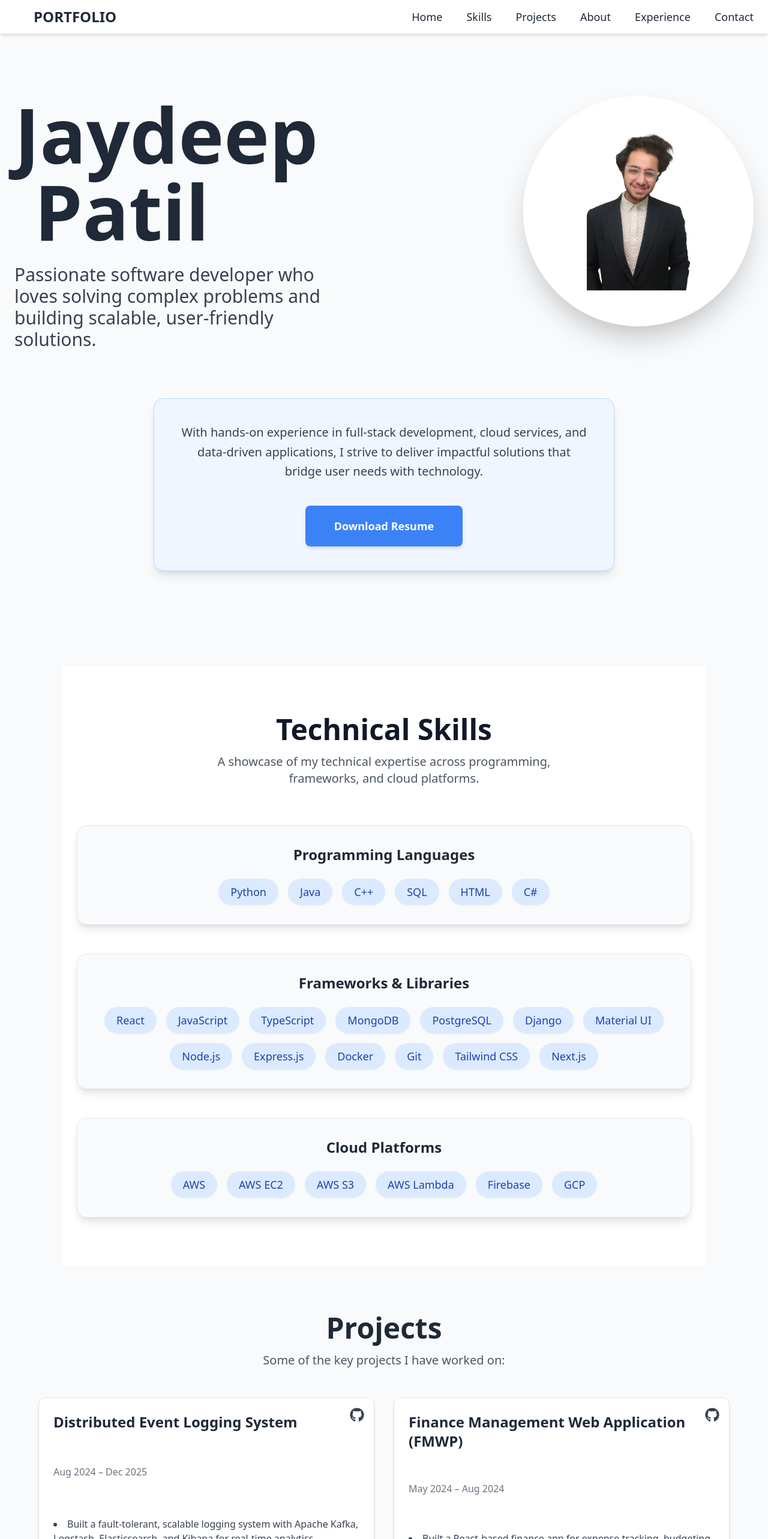
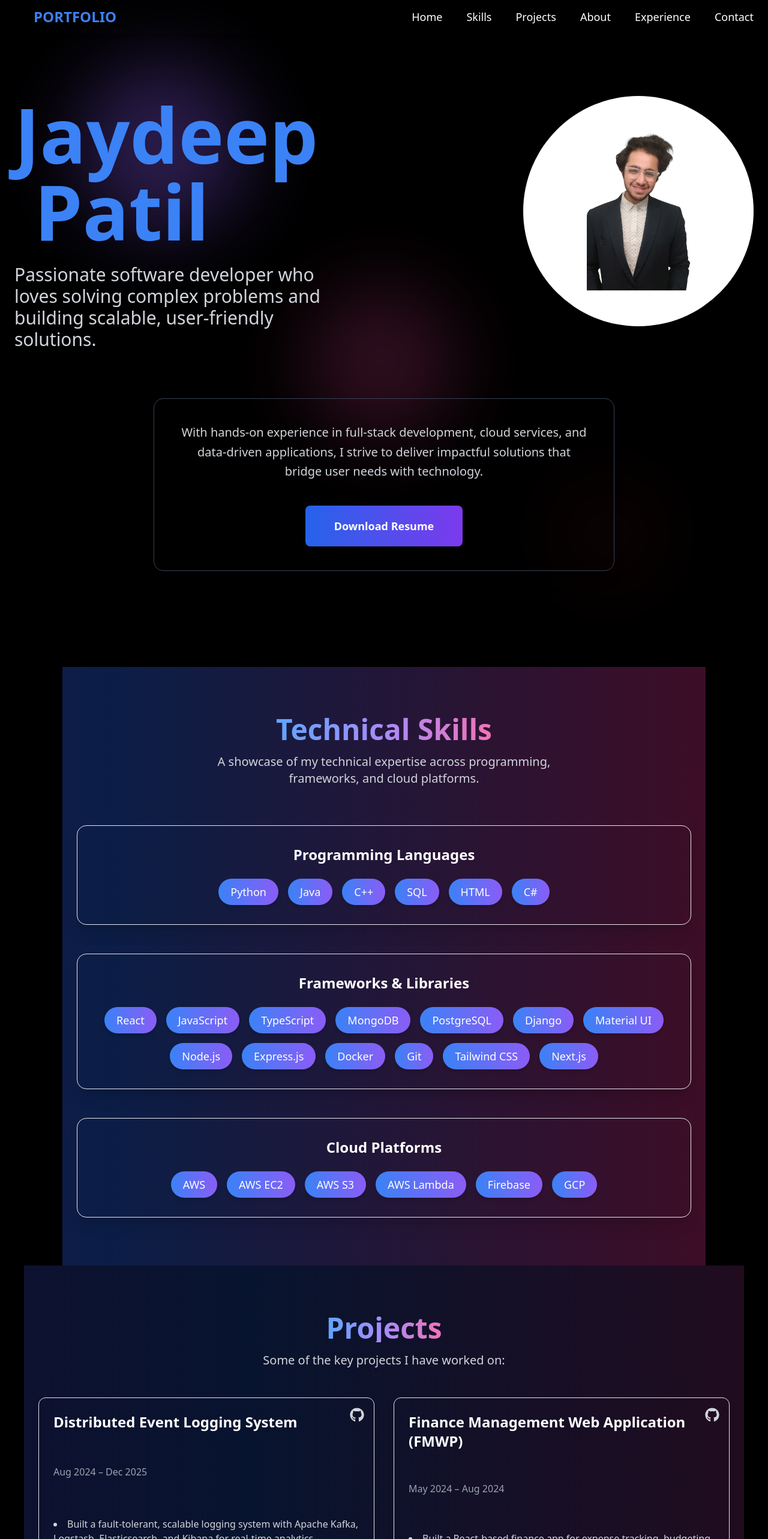
Before and after one commit to Jaydeep467/portfolio, a React (Vite) app: page / in a window 1280 px wide. Shown: the top 2566 px of the page at 60% size. Built offline with nearby package versions, Linux system fonts and the light colour scheme.

Commit message:
Dark theme - changes required

```diff
--- a/src/App.tsx
+++ b/src/App.tsx
@@ -1,4 +1,3 @@
-// import React from "react";
 import Home from "./components/Home";
 import Skills from "./components/Skills";
 import Experience from "./components/Experience";
@@ -8,61 +7,56 @@ import Contact from "./components/Contact";
 
 function App() {
   return (
-    <div className="font-sans text-gray-800 scroll-smooth">
+    <div className="font-sans text-white bg-black scroll-smooth">
       {/* Navbar */}
-      <nav className="fixed top-0 left-0 w-full bg-white shadow-md z-50">
+      <nav className="fixed top-0 left-0 w-full bg-black/90 backdrop-blur-md shadow-md z-50">
         <div className="w-full px-6 py-3 flex justify-between items-center">
           {/* Left side */}
-          <div className="text-2xl font-bold pl-8">PORTFOLIO</div>
+          <div className="text-2xl font-bold pl-8 text-blue-500">
+            PORTFOLIO
+          </div>
 
           {/* Right side */}
           <div className="space-x-10 text-lg font-medium">
-            <a href="#home" className="hover:text-blue-500">Home</a>
-            <a href="#skills" className="hover:text-blue-500">Skills</a>
-            <a href="#projects" className="hover:text-blue-500">Projects</a>
-            <a href="#about" className="hover:text-blue-500">About</a>
-            <a href="#experience" className="hover:text-blue-500">Experience</a>
-            <a href="#contact" className="hover:text-blue-500">Contact</a>
+            <a href="#home" className="hover:text-blue-400">Home</a>
+            <a href="#skills" className="hover:text-blue-400">Skills</a>
+            <a href="#projects" className="hover:text-blue-400">Projects</a>
+            <a href="#about" className="hover:text-blue-400">About</a>
+            <a href="#experience" className="hover:text-blue-400">Experience</a>
+            <a href="#contact" className="hover:text-blue-400">Contact</a>
           </div>
         </div>
       </nav>
 
       {/* Sections */}
-      <section id="home" className="min-h-screen flex items-center justify-center bg-gray-50">
-        {/* <h1 className="text-4xl font-bold">About Me</h1> */}
+      <section id="home" className="min-h-screen flex items-center justify-center bg-black">
         <Home />
       </section>
 
-      <section id="skills" className="min-h-screen flex items-center justify-center bg-gray-50">
-        {/* <h1 className="text-4xl font-bold">Skills</h1> */}
+      <section id="skills" className="min-h-screen flex items-center justify-center bg-black">
         <Skills />
       </section>
 
-      <section id="projects" className="min-h-screen flex items-center justify-center bg-gray-50">
-        {/* <h1 className="text-4xl font-bold">Projects</h1> */}
+      <section id="projects" className="min-h-screen flex items-center justify-center bg-black">
         <Projects />
       </section>
 
-      <section id="about" className="min-h-screen flex items-center justify-center bg-gray-50">
-        {/* <h1 className="text-4xl font-bold">About</h1> */}
+      <section id="about" className="min-h-screen flex items-center justify-center bg-black">
         <AboutMe />
       </section>
 
-      <section id="experience" className="min-h-screen flex items-center justify-center bg-gray-50">
-        {/* <h1 className="text-4xl font-bold">Experience</h1> */}
+      <section id="experience" className="min-h-screen flex items-center justify-center bg-black">
         <Experience />
       </section>
 
-      <section id="about" className="min-h-screen flex items-center justify-center bg-gray-50">
-        {/* <h1 className="text-4xl font-bold">Contact</h1> */}
+      <section id="contact" className="min-h-screen flex items-center justify-center bg-black">
         <Contact />
       </section>
 
-
       {/* Footer */}
-      <footer className="text-center py-6 bg-white shadow-inner">
-        <p>Thanks for visiting! | Built with React & Tailwind</p>
-        <p>© 2025 Jaydeep Patil</p>
+      <footer className="text-center py-6 bg-black border-t border-gray-800">
+        <p className="text-gray-400">Thanks for visiting! | Built with React & Tailwind</p>
+        <p className="text-gray-500">© 2025 Jaydeep Patil</p>
       </footer>
     </div>
   );
--- a/src/components/Experience.tsx
+++ b/src/components/Experience.tsx
@@ -1,4 +1,3 @@
-// import React from "react";
 import { motion } from "framer-motion";
 
 type ExperienceItem = {
@@ -56,20 +55,20 @@ function Experience() {
   return (
     <section
       id="experience"
-      className="relative min-h-screen flex flex-col items-center justify-start bg-gray-50 px-6 py-20"
+      className="relative min-h-screen flex flex-col items-center justify-start bg-gray-900 px-6 py-20"
     >
       {/* Section Title */}
-      <h2 className="text-5xl font-bold mb-4 text-gray-900 text-center">
+      <h2 className="text-5xl font-bold mb-4 text-white text-center">
         Experience
       </h2>
-      <p className="text-xl text-gray-600 mb-16 text-center max-w-2xl">
+      <p className="text-xl text-gray-300 mb-16 text-center max-w-2xl">
         My professional and internship experiences
       </p>
 
       {/* Experience Cards */}
       <div className="relative w-full max-w-7xl flex flex-col gap-20">
-      {/* Timeline vertical line */}
-      <div className="absolute left-1/2 top-0 h-full w-1 bg-black transform -translate-x-1/2" />
+        {/* Timeline vertical line */}
+        <div className="absolute left-1/2 top-0 h-full w-1 bg-gray-700 transform -translate-x-1/2" />
 
         {experiences.map((exp, idx) => {
           const isRight = idx % 2 === 1;
@@ -77,12 +76,16 @@ function Experience() {
           return (
             <motion.div
               key={idx}
-              className={`relative md:w-1/2 w-full bg-white border border-black shadow-lg p-8 ${
+              className={`relative md:w-1/2 w-full bg-gray-800 border border-gray-700 shadow-lg p-8 rounded-xl ${
                 isRight ? "md:ml-auto md:text-justify" : "md:mr-auto md:text-justify"
               }`}
               initial={{ opacity: 0, x: isRight ? 100 : -100 }}
               whileInView={{ opacity: 1, x: 0 }}
-              transition={{ duration: 0.7, delay: idx * 0.2 }}
+              whileHover={{
+                scale: 1.03,
+                boxShadow: "0 0 20px 4px #3b82f6, 0 0 30px 6px #2563eb",
+              }}
+              transition={{ duration: 0.5, delay: idx * 0.2 }}
               viewport={{ once: true }}
             >
               {/* Dot connecting to timeline */}
@@ -92,12 +95,10 @@ function Experience() {
                 }`}
               />
 
-              <h3 className="text-2xl font-semibold text-gray-800 mb-2">
-                {exp.role}
-              </h3>
-              <p className="text-gray-700 mb-2">{exp.company}</p>
-              <p className="text-gray-500 mb-4">{exp.duration}</p>
-              <ul className="list-disc list-inside text-gray-700 space-y-2">
+              <h3 className="text-2xl font-semibold text-white mb-2">{exp.role}</h3>
+              <p className="text-gray-300 mb-2">{exp.company}</p>
+              <p className="text-gray-400 mb-4">{exp.duration}</p>
+              <ul className="list-disc list-inside text-gray-300 space-y-2">
                 {exp.description.map((desc, i) => (
                   <li key={i}>{desc}</li>
                 ))}
--- a/src/components/Home.tsx
+++ b/src/components/Home.tsx
@@ -1,4 +1,3 @@
-// import React from "react";
 import { motion } from "framer-motion";
 
 function Home() {
@@ -7,22 +6,63 @@ function Home() {
   return (
     <section
       id="home"
-      className="min-h-screen flex flex-col items-center justify-start bg-gray-50 px-6 py-40"
+      className="relative min-h-screen flex flex-col items-center justify-start bg-black px-6 py-40 overflow-hidden"
     >
+      {/* 🔮 Animated Background Blobs */}
+      <div className="absolute inset-0 -z-10 overflow-hidden">
+        <motion.div
+          className="absolute top-20 left-20 w-72 h-72 bg-purple-500 rounded-full filter blur-3xl opacity-30"
+          animate={{
+            x: [0, 100, 0],
+            y: [0, 50, 0],
+          }}
+          transition={{
+            duration: 10,
+            repeat: Infinity,
+            repeatType: "reverse",
+          }}
+        />
+        <motion.div
+          className="absolute bottom-20 right-20 w-48 h-48 bg-red-900 rounded-full filter blur-3xl opacity-10"
+          animate={{
+            x: [0, -120, 0],
+            y: [0, -60, 0],
+          }}
+          transition={{
+            duration: 12,
+            repeat: Infinity,
+            repeatType: "reverse",
+          }}
+        />
+        <motion.div
+          className="absolute top-1/2 left-1/3 w-64 h-64 bg-pink-500 rounded-full filter blur-3xl opacity-20"
+          animate={{
+            x: [0, 80, 0],
+            y: [0, -80, 0],
+          }}
+          transition={{
+            duration: 14,
+            repeat: Infinity,
+            repeatType: "reverse",
+          }}
+        />
+      </div>
+
       {/* Top Section - Name/Intro + Photo */}
-      <div className="flex flex-col md:flex-row items-center md:items-start justify-between w-full max-w-7xl gap-x-32">
+      <div className="flex flex-col md:flex-row items-center md:items-start justify-between w-full max-w-7xl gap-x-32 relative z-10">
         {/* Left Side: Name + Description */}
         <div className="w-full md:w-1/2 text-center md:text-left">
           {/* Animated Name */}
-          <h1 className="text-9xl font-extrabold mb-6 flex flex-wrap">
+          <h1 className="text-7xl md:text-9xl font-extrabold mb-6 flex flex-wrap">
             {name.map((char, index) => (
               <motion.span
                 key={index}
+                className="text-blue-500 drop-shadow-lg"
                 initial={{ opacity: 0, y: 20 }}
                 animate={{ opacity: 1, y: 0 }}
                 transition={{
                   duration: 0.05,
-                  delay: index * 0.1, // stagger effect
+                  delay: index * 0.1,
                 }}
               >
                 {char === " " ? "\u00A0" : char}
@@ -30,9 +70,9 @@ function Home() {
             ))}
           </h1>
 
-          {/* Description with fade-in delay */}
+          {/* Description */}
           <motion.p
-            className="text-3xl text-gray-700 max-w-lg"
+            className="text-2xl md:text-3xl text-gray-300 max-w-lg"
             initial={{ opacity: 0, y: 20 }}
             animate={{ opacity: 1, y: 0 }}
             transition={{ duration: 0.6, delay: name.length * 0.1 }}
@@ -52,19 +92,19 @@ function Home() {
           <img
             src="/Resume_pic.png"
             alt="Profile"
-            className="w-96 h-96 rounded-full object-cover shadow-2xl"
+            className="w-80 h-80 md:w-96 md:h-96 rounded-full object-cover shadow-[0_0_50px_#3B82F6]"
           />
         </motion.div>
       </div>
 
       {/* Resume Summary Box */}
       <motion.div
-        className="mt-20 bg-blue-50 border border-blue-200 shadow-lg rounded-2xl p-10 max-w-3xl text-center"
+        className="mt-20 bg-gray-900/80 border border-gray-700 shadow-xl rounded-2xl p-10 max-w-3xl text-center backdrop-blur-sm relative z-10"
         initial={{ opacity: 0, y: 100 }}
         animate={{ opacity: 1, y: 0 }}
         transition={{ duration: 1, delay: 1.5 }}
       >
-        <p className="text-gray-700 text-xl mb-10 leading-relaxed">
+        <p className="text-gray-300 text-xl mb-10 leading-relaxed">
           With hands-on experience in full-stack development, cloud services,
           and data-driven applications, I strive to deliver impactful solutions
           that bridge user needs with technology.
@@ -74,7 +114,7 @@ function Home() {
         <a
           href="/Jaydeep Patil_Resume.pdf"
           download
-          className="inline-block bg-blue-500 text-white px-12 py-5 rounded-lg shadow-md hover:bg-blue-600 transition text-lg font-semibold"
+          className="inline-block bg-gradient-to-r from-blue-600 to-purple-600 text-white px-12 py-5 rounded-lg shadow-md hover:opacity-90 transition text-lg font-semibold"
         >
           Download Resume
         </a>
--- a/src/components/Projects.tsx
+++ b/src/components/Projects.tsx
@@ -1,4 +1,3 @@
-// import React from "react";
 import { FaGithub } from "react-icons/fa";
 import { motion } from "framer-motion";
 
@@ -49,16 +48,36 @@ function Projects() {
   return (
     <section
       id="projects"
-      className="min-h-screen flex flex-col items-center justify-start bg-gray-50 px-6 py-20"
+      className="relative min-h-screen flex flex-col items-center justify-start px-6 py-20 overflow-hidden"
     >
+      {/* 🔥 Animated Gradient Background */}
+      <motion.div
+        className="absolute inset-0 bg-gradient-to-r from-purple-600 via-blue-600 to-pink-600 opacity-20 blur-3xl"
+        animate={{
+          backgroundPosition: ["0% 50%", "100% 50%", "0% 50%"],
+        }}
+        transition={{ duration: 20, repeat: Infinity, ease: "linear" }}
+        style={{
+          backgroundSize: "200% 200%",
+        }}
+      />
+
       {/* Section Heading */}
-      <h2 className="text-5xl font-extrabold mb-4">Projects</h2>
-      <p className="text-xl text-gray-600 mb-12">
+      <motion.h2
+        className="relative text-5xl font-extrabold mb-4 bg-gradient-to-r from-blue-400 via-purple-400 to-pink-400 bg-clip-text text-transparent"
+        initial={{ opacity: 0, y: -30 }}
+        whileInView={{ opacity: 1, y: 0 }}
+        transition={{ duration: 0.6 }}
+        viewport={{ once: true }}
+      >
+        Projects
+      </motion.h2>
+      <p className="relative text-xl text-gray-300 mb-12">
         Some of the key projects I have worked on:
       </p>
 
       {/* Projects Grid */}
-      <div className="grid grid-cols-1 md:grid-cols-2 gap-8 w-full max-w-6xl">
+      <div className="relative grid grid-cols-1 md:grid-cols-2 gap-8 w-full max-w-6xl">
         {projects.map((project, index) => (
           <motion.a
             key={index}
@@ -72,29 +91,29 @@ function Projects() {
             viewport={{ once: true }}
           >
             <motion.div
-              className="bg-white border rounded-xl p-6 shadow-md relative h-96 flex flex-col justify-between"
+              className="bg-white/10 backdrop-blur-lg border border-white/20 rounded-xl p-6 shadow-lg relative h-96 flex flex-col justify-between hover:shadow-blue-500/40"
               whileHover={{
-                scale: 1.1,
-                boxShadow: "0px 0px 25px rgba(59, 130, 246, 0.7)",
+                scale: 1.05,
+                boxShadow: "0px 0px 30px rgba(59,130,246,0.8)",
               }}
               transition={{ duration: 0.3 }}
             >
               {/* GitHub Icon */}
-              <div className="absolute top-4 right-4 text-gray-700 text-2xl">
+              <div className="absolute top-4 right-4 text-gray-300 text-2xl">
                 <FaGithub />
               </div>
 
-              <h3 className="text-2xl font-bold mb-2">{project.title}</h3>
-              <p className="text-gray-500 mb-4">{project.duration}</p>
-              <ul className="list-disc list-inside space-y-2 text-gray-700">
+              <h3 className="text-2xl font-bold mb-2 text-white">
+                {project.title}
+              </h3>
+              <p className="text-gray-400 mb-4">{project.duration}</p>
+              <ul className="list-disc list-inside space-y-2 text-gray-300">
                 {project.description.map((point, i) => (
                   <li key={i}>{point}</li>
                 ))}
               </ul>
             </motion.div>
           </motion.a>
-
-
         ))}
       </div>
     </section>
--- a/src/components/Skills.tsx
+++ b/src/components/Skills.tsx
@@ -1,4 +1,3 @@
-// import React from "react";
 import { motion } from "framer-motion";
 
 type SkillsMap = {
@@ -22,18 +21,37 @@ const skills: SkillsMap = {
     "Tailwind CSS",
     "Next.js",
   ],
-  "Cloud Platforms": ["AWS", "AWS EC2", "AWS S3", "AWS Lambda", "Firebase", "GCP"],
+  "Cloud Platforms": [
+    "AWS",
+    "AWS EC2",
+    "AWS S3",
+    "AWS Lambda",
+    "Firebase",
+    "GCP",
+  ],
 };
 
 function Skills() {
   return (
     <section
       id="skills"
-      className="min-h-screen flex flex-col items-center justify-start bg-white px-6 py-20"
+      className="relative min-h-screen flex flex-col items-center justify-start px-6 py-20 overflow-hidden"
     >
+      {/* 🔥 Animated Gradient Background */}
+      <motion.div
+        className="absolute inset-0 bg-gradient-to-r from-purple-600 via-blue-600 to-pink-600 opacity-30 blur-3xl"
+        animate={{
+          backgroundPosition: ["0% 50%", "100% 50%", "0% 50%"],
+        }}
+        transition={{ duration: 15, repeat: Infinity, ease: "linear" }}
+        style={{
+          backgroundSize: "200% 200%",
+        }}
+      />
+
       {/* Section Title */}
       <motion.h2
-        className="text-5xl font-bold text-gray-900 mb-4"
+        className="relative text-5xl font-extrabold mb-4 bg-gradient-to-r from-blue-400 via-purple-400 to-pink-400 bg-clip-text text-transparent"
         initial={{ opacity: 0, y: -30 }}
         whileInView={{ opacity: 1, y: 0 }}
         transition={{ duration: 0.6 }}
@@ -43,7 +61,7 @@ function Skills() {
       </motion.h2>
 
       <motion.p
-        className="text-xl text-gray-600 mb-16 text-center max-w-2xl"
+        className="relative text-xl text-gray-300 mb-16 text-center max-w-2xl"
         initial={{ opacity: 0 }}
         whileInView={{ opacity: 1 }}
         transition={{ duration: 0.8, delay: 0.3 }}
@@ -54,17 +72,17 @@ function Skills() {
       </motion.p>
 
       {/* Skills Categories */}
-      <div className="w-full max-w-6xl flex flex-col gap-12 items-center">
+      <div className="relative w-full max-w-6xl flex flex-col gap-12 items-center">
         {Object.entries(skills).map(([category, items], idx) => (
           <motion.div
             key={category}
-            className="bg-gray-50 border border-gray-200 rounded-2xl shadow-lg p-8 w-full max-w-5xl flex flex-col items-center text-center"
+            className="bg-white/10 backdrop-blur-lg border border-white/20 rounded-2xl shadow-xl p-8 w-full max-w-5xl flex flex-col items-center text-center hover:shadow-blue-500/40 transition"
             initial={{ opacity: 0, y: 50 }}
             whileInView={{ opacity: 1, y: 0 }}
             transition={{ duration: 0.7, delay: idx * 0.2 }}
             viewport={{ once: true }}
           >
-            <h3 className="text-2xl font-semibold text-gray-800 mb-6">
+            <h3 className="text-2xl font-semibold text-white mb-6">
               {category}
             </h3>
 
@@ -73,7 +91,7 @@ function Skills() {
               {items.map((skill) => (
                 <motion.span
                   key={skill}
-                  className="bg-blue-100 text-blue-800 px-5 py-2 rounded-full text-lg font-medium shadow-sm hover:bg-blue-200 transition"
+                  className="bg-gradient-to-r from-blue-500 to-purple-500 text-white px-5 py-2 rounded-full text-lg font-medium shadow-md hover:shadow-lg hover:from-purple-500 hover:to-pink-500 transition"
                   whileHover={{ scale: 1.1 }}
                   whileTap={{ scale: 0.95 }}
                 >
```
Also changed, not shown: src/components/Aboutme.tsx (+74 -70 lines), src/components/Contact.tsx (+30 -26 lines).
